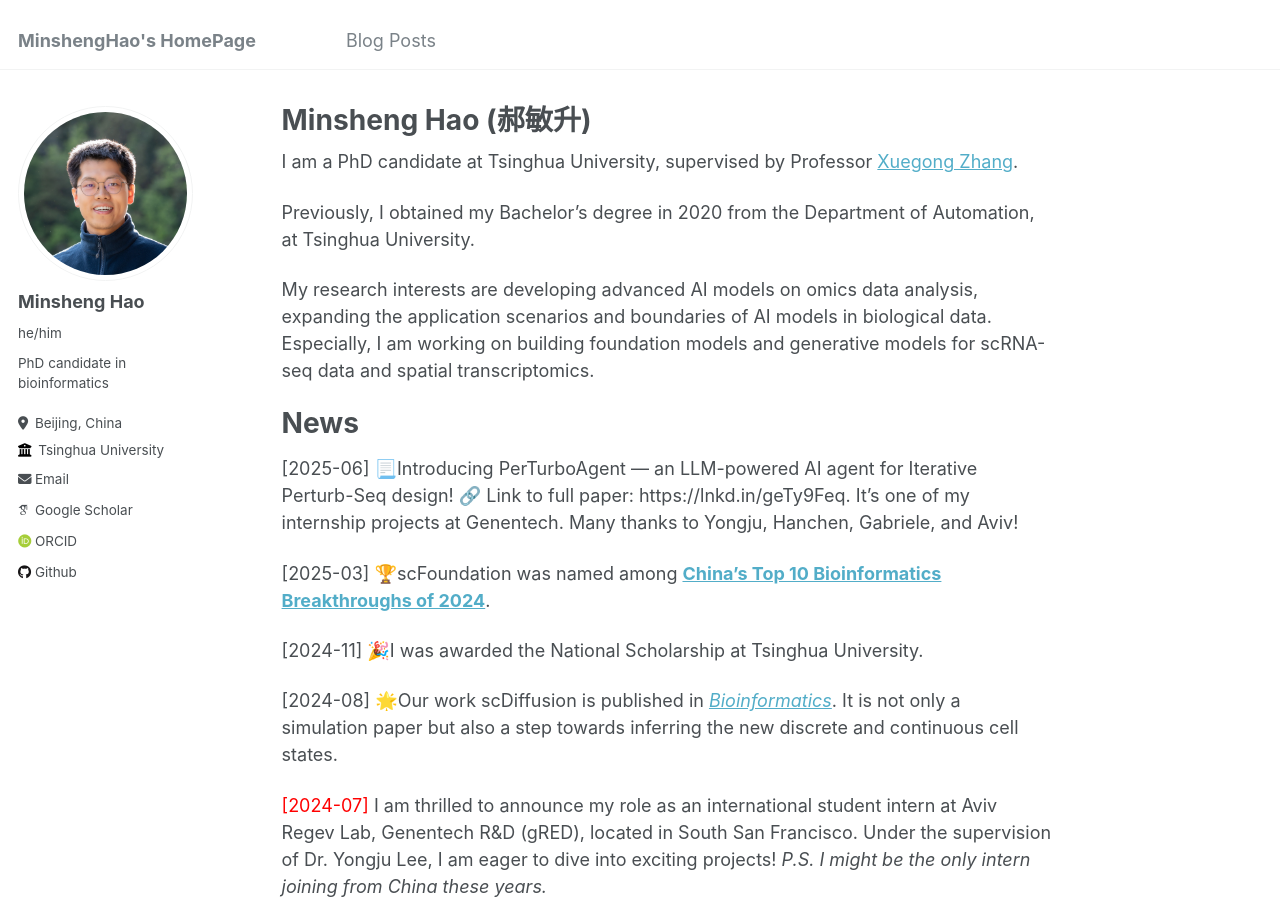
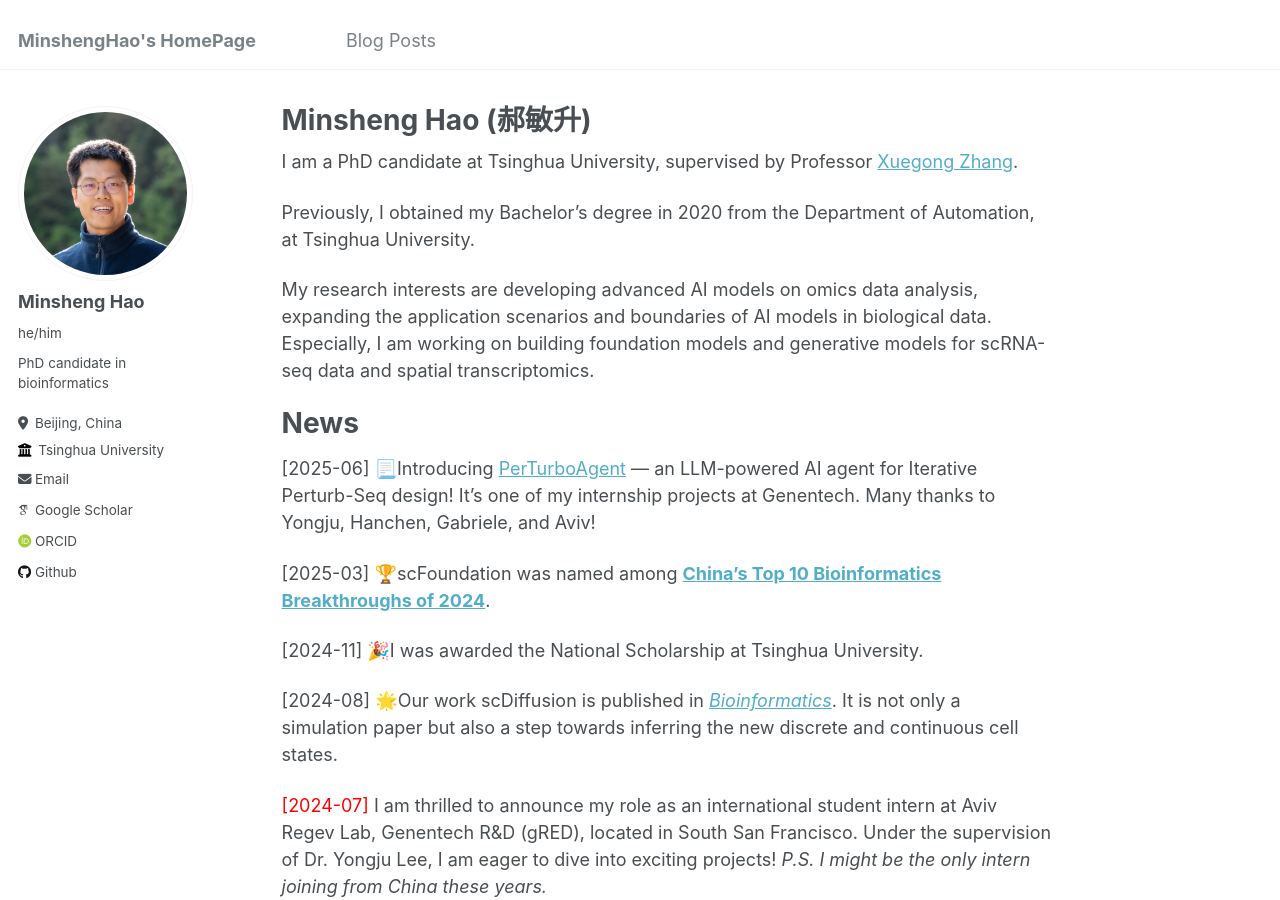
Before and after one commit to WhirlFirst/WhirlFirst.github.io, a Jekyll site: the page built from _pages/about.md, in a window 1280 px wide and 900 px high. Built offline with Jekyll 4.4.1, drawn with Linux system fonts in a browser that asks for light colours; some web fonts are replaced.

Commit message:
perturbo

```diff
--- a/_pages/about.md
+++ b/_pages/about.md
@@ -14,7 +14,7 @@ My research interests are developing advanced AI models on omics data analysis,
 
 News
 ======
-<span style="color:balck;">[2025-06]</span> 📃Introducing PerTurboAgent — an LLM-powered AI agent for Iterative Perturb-Seq design! 🔗 Link to full paper: https://lnkd.in/geTy9Feq. It's one of my internship projects at Genentech. Many thanks to Yongju, Hanchen, Gabriele, and Aviv!
+<span style="color:balck;">[2025-06]</span> 📃Introducing [PerTurboAgent](https://www.biorxiv.org/content/10.1101/2025.05.25.656020v1) — an LLM-powered AI agent for Iterative Perturb-Seq design! It's one of my internship projects at Genentech. Many thanks to Yongju, Hanchen, Gabriele, and Aviv!
 
 <span style="color:balck;">[2025-03]</span> 🏆scFoundation was named among [**China's Top 10 Bioinformatics Breakthroughs of 2024**](http://gpb.big.ac.cn/news/1022#:~:text=%E5%85%A8%E7%90%83%E9%A6%96%E4%B8%AA%E5%8F%82%E6%95%B0%E8%A7%84%E6%A8%A1%E8%B6%85%E4%BA%BF%E7%9A%84%E5%8D%95%E7%BB%86%E8%83%9E%E8%BD%AC%E5%BD%95%E7%BB%84%E9%A2%84%E8%AE%AD%E7%BB%83%E6%A8%A1%E5%9E%8BscFoundation%E6%9E%81%E5%A4%A7%E6%8E%A8%E5%8A%A8%E4%BA%86AI%E9%A9%B1%E5%8A%A8%E7%9A%84%E7%A7%91%E5%AD%A6%E7%A0%94%E7%A9%B6%E8%8C%83%E5%BC%8F%E8%BD%AC%E5%8F%98).
 
```
